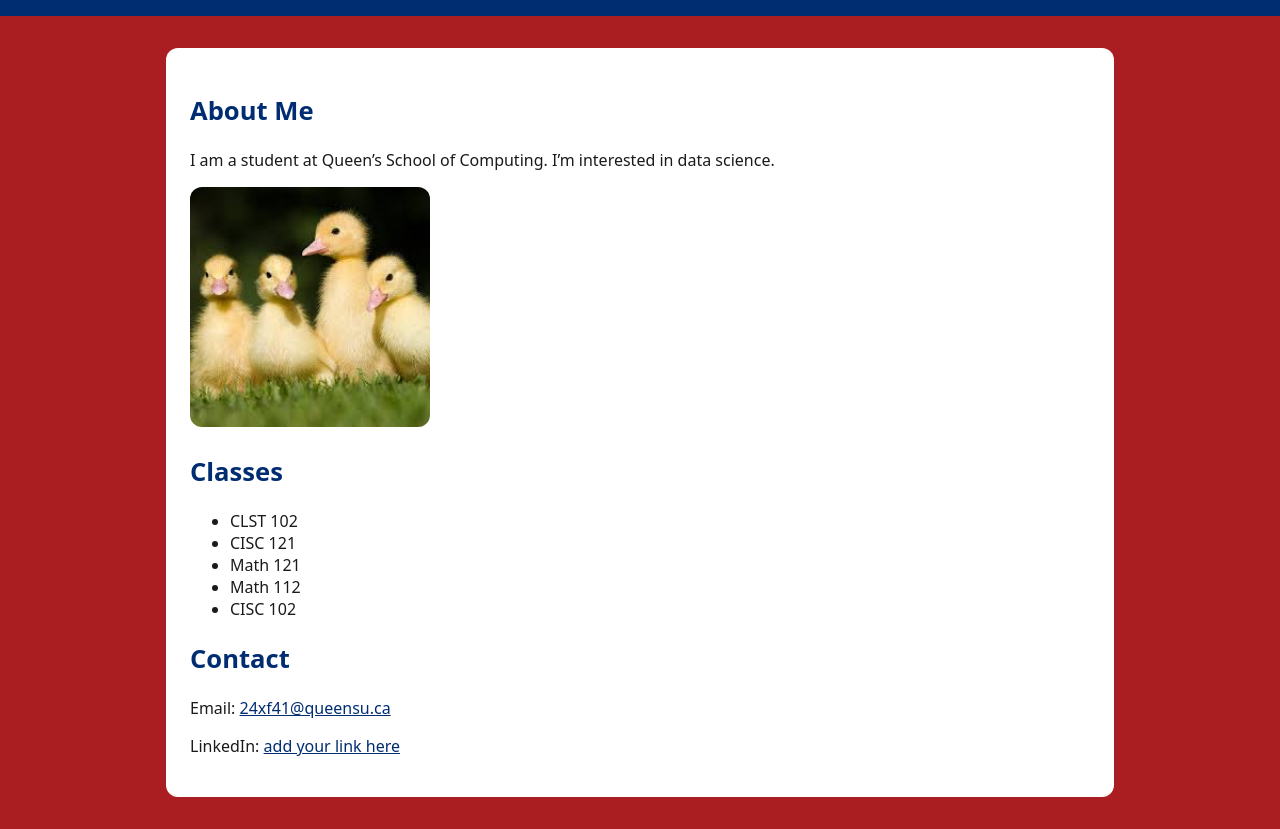
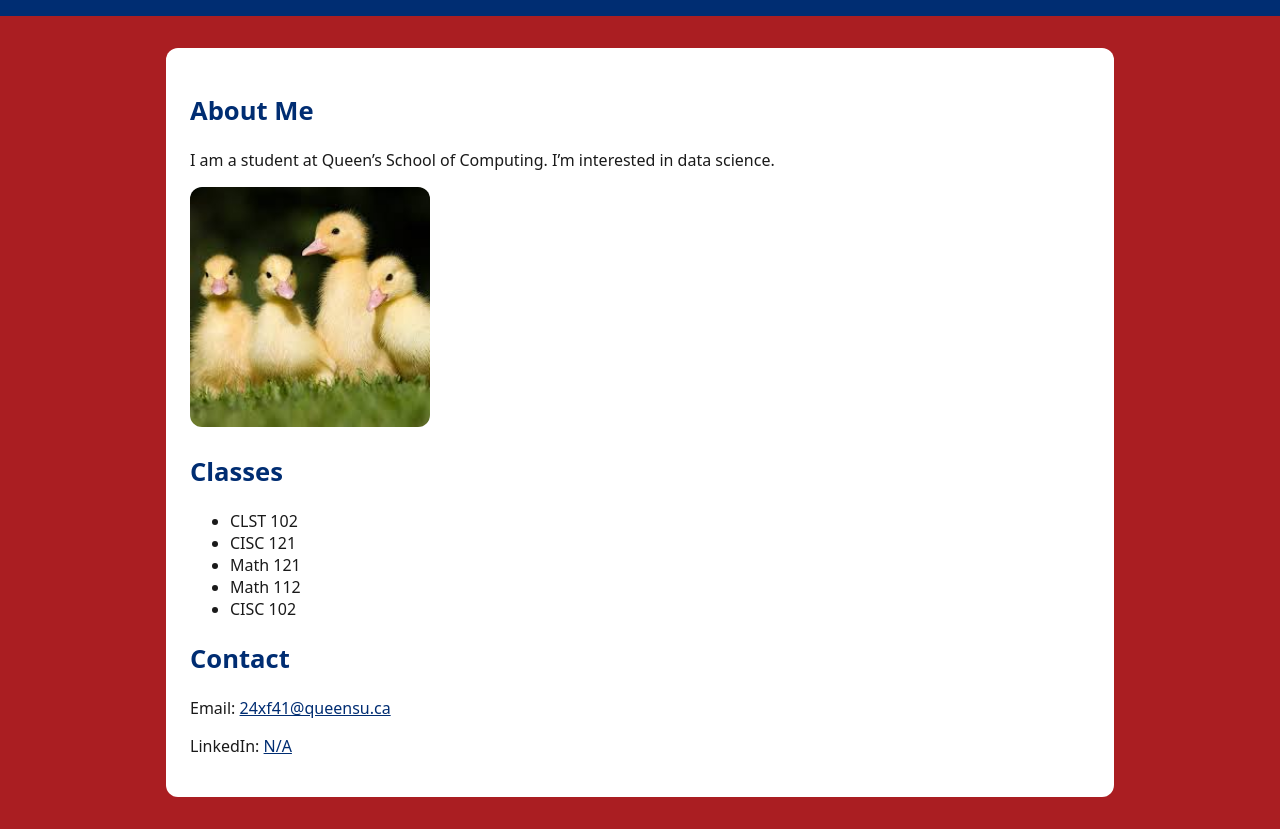
Before and after one commit to blizzardlizzer/queens-student-page, a plain HTML site: page index.html in a window 1280 px wide. Shown: the part 102-931 px from the top of the page. Drawn offline with Linux system fonts and the light colour scheme.

Commit message:
Update index.html
changed linkedin to N/A

```diff
--- a/index.html
+++ b/index.html
@@ -32,7 +32,7 @@
       <!-- ====== CONTACT (update your links) ====== -->
       <h2>Contact</h2>
       <p>Email: <a href="24xf41@queensu.ca">24xf41@queensu.ca</a></p>
-      <p>LinkedIn: <a href="#">add your link here</a></p>
+      <p>LinkedIn: <a href="#">N/A</a></p>
     </main>
   </body>
 </html>
```
